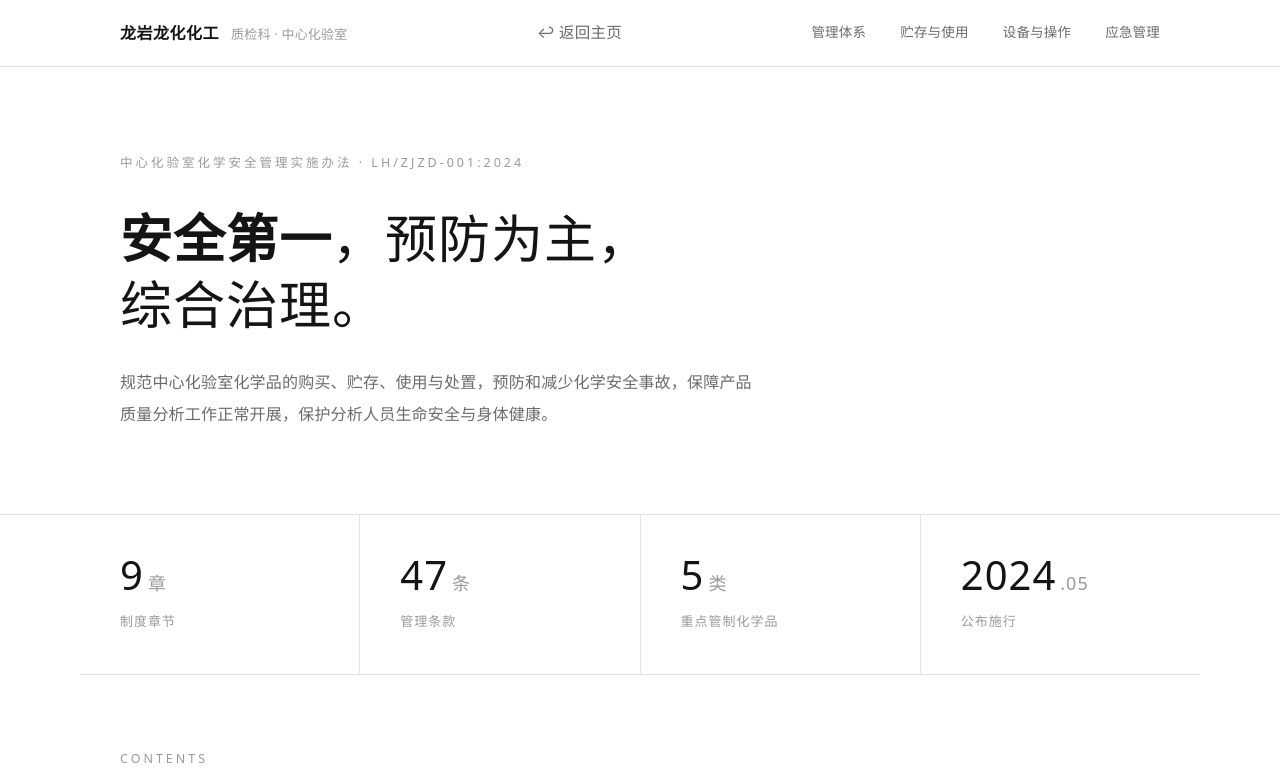
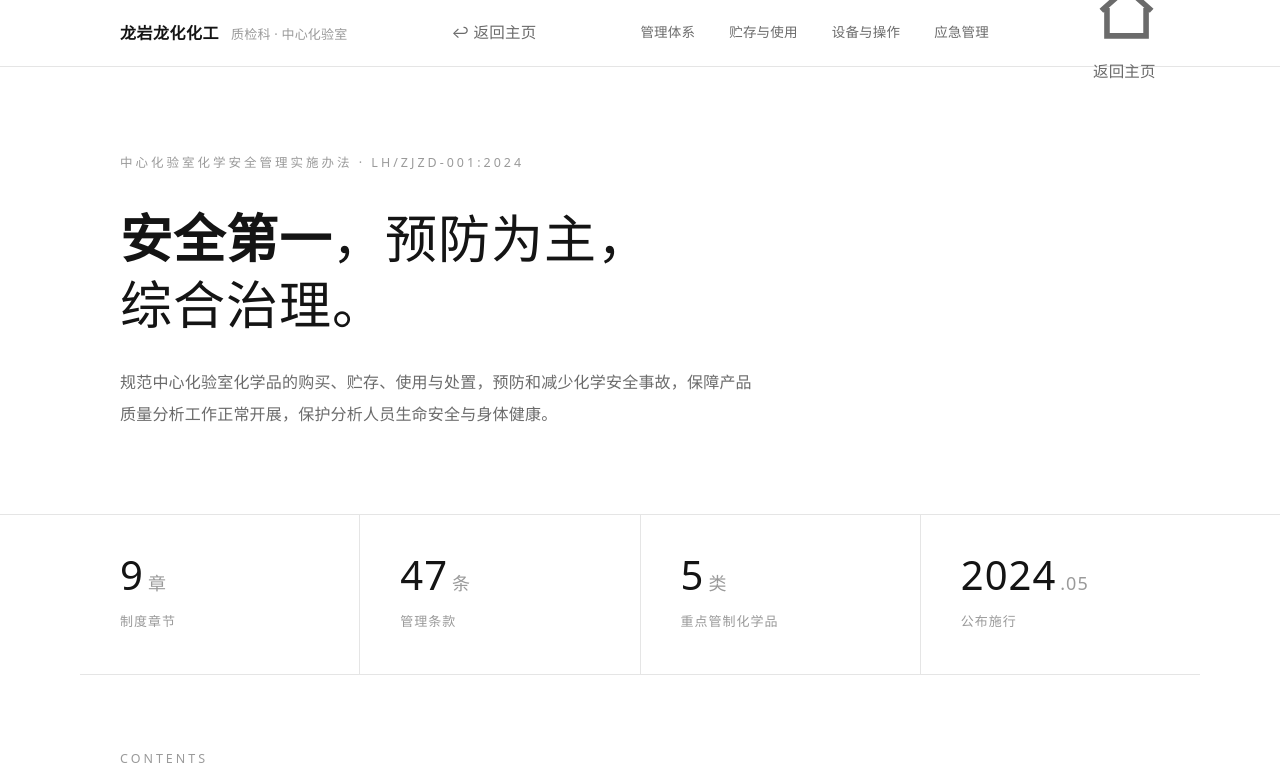
Before and after one commit to yuliuyu110/yuliuyu110.github.io, a plain HTML site: page 001.html in a window 1280 px wide. Shown: the top 781 px of the page. Drawn offline with Linux system fonts and the light colour scheme.

Commit message:
Update 001.html

```diff
--- a/001.html
+++ b/001.html
@@ -200,6 +200,10 @@
       <a href="#operation">设备与操作</a>
       <a href="#emergency">应急管理</a>
     </div>
+    <a class="nav-home" href="https://www.lhzjk.com/" target="_blank" rel="noopener">
+      <svg viewBox="0 0 24 24" fill="none" stroke="currentColor" stroke-width="2"><path d="M3 11l9-8 9 8M5 10v10h14V10"/></svg>
+      返回主页
+    </a>
   </div>
 </nav>
 
```
